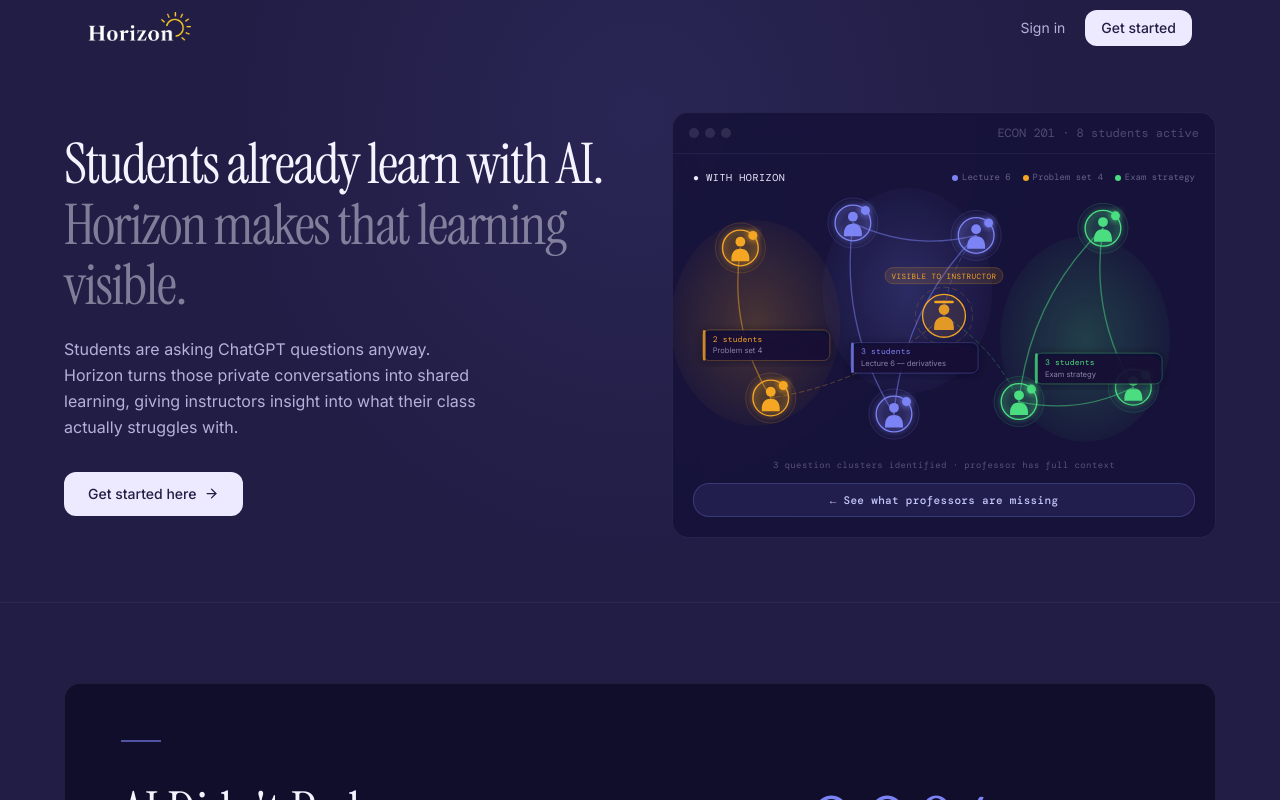
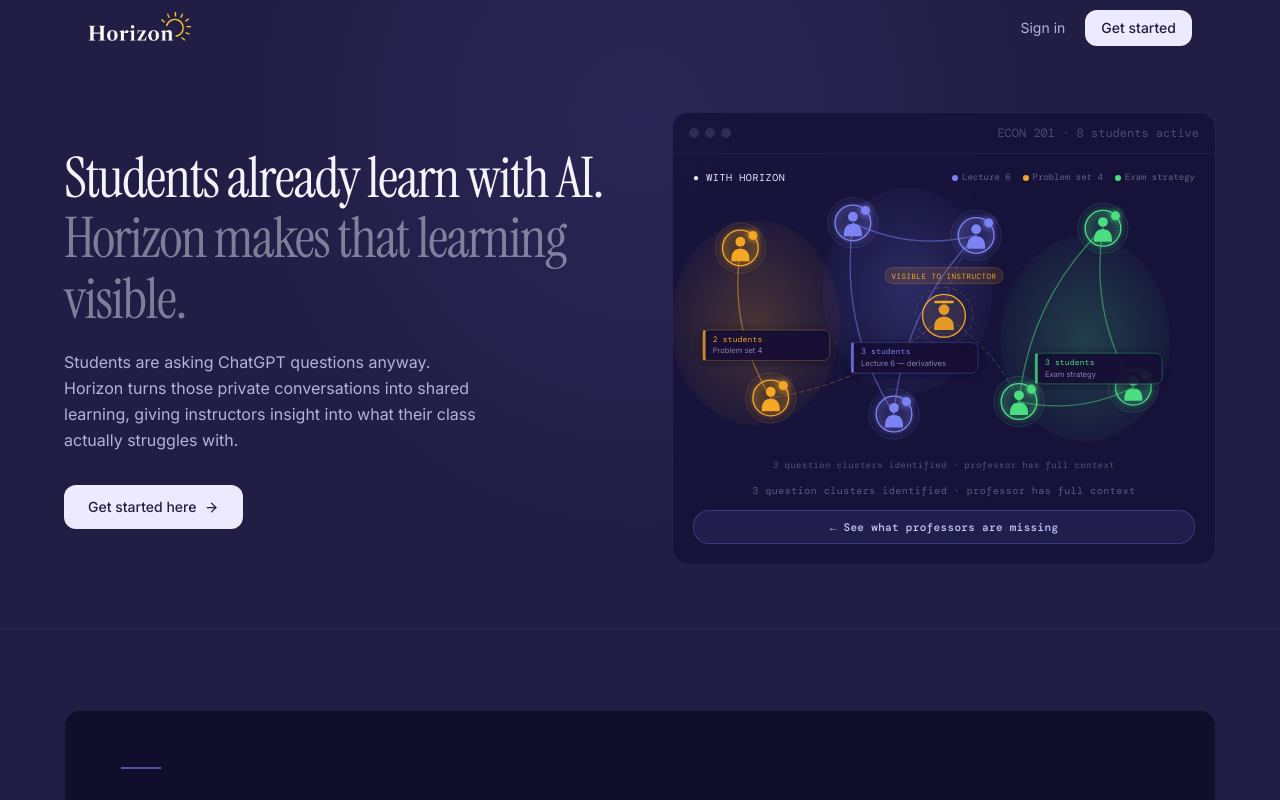
Before and after one commit to Mack-26/learnpool, a React (Vite) app in the folder frontend/: page / in a window 1280 px wide. Shown: the top 800 px of the page. Built offline with nearby package versions, Linux system fonts and the light colour scheme.

Commit message:
feat: add viz state labels above toggle button

```diff
--- a/frontend/src/pages/LandingPage.tsx
+++ b/frontend/src/pages/LandingPage.tsx
@@ -693,6 +693,19 @@
                 </div>
                 <div className="px-3 pb-2"><ClassroomVisual active={vizActive} /></div>
                 <div className="px-5 pb-5">
+                  <p style={{
+                    fontFamily: "'DM Mono', monospace",
+                    fontSize: "10px",
+                    letterSpacing: "0.05em",
+                    color: "rgba(182,177,217,0.45)",
+                    textAlign: "center",
+                    marginBottom: "0.75rem",
+                    transition: "opacity 0.4s ease",
+                  }}>
+                    {vizActive
+                      ? "3 question clusters identified · professor has full context"
+                      : "8 private AI conversations · 0 shared · professor sees nothing"}
+                  </p>
                   <button onClick={() => { setVizActive(prev => !prev); resetVizTimer(); }}
                     className="w-full py-2 rounded-xl font-medium transition-all duration-300 active:scale-[0.98]"
                     style={{
```
